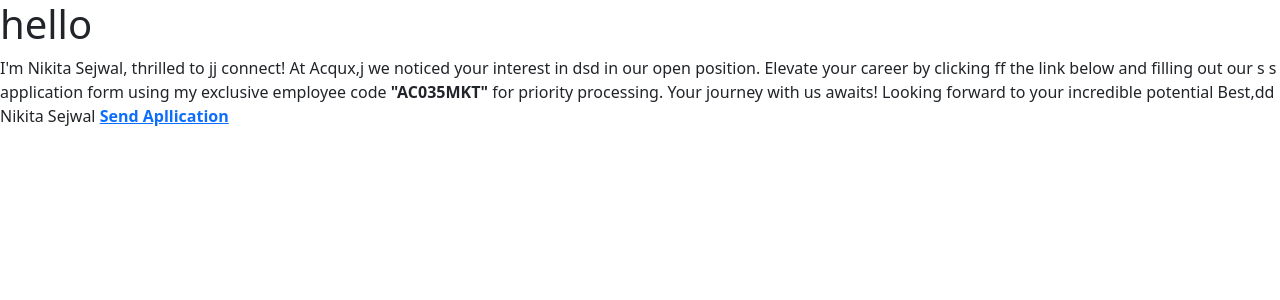
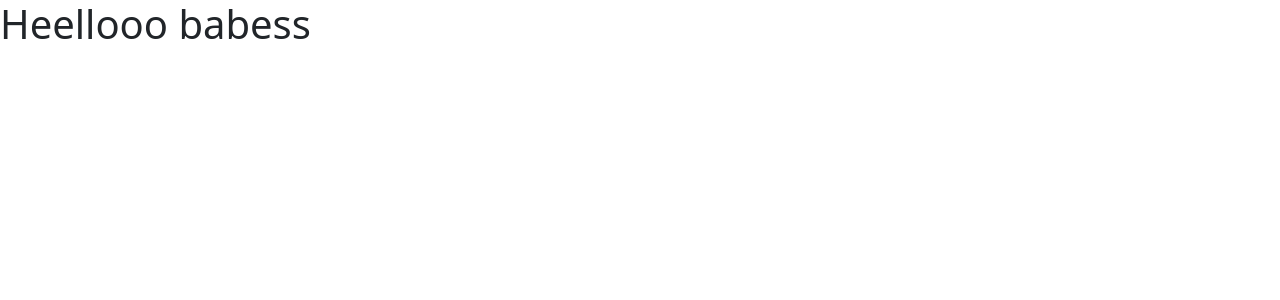
Before and after one commit to shivamsaini525/spotify_clone, a React (Vite) app in the folder movix/: page /playlist in a window 1280 px wide. Shown: the top 300 px of the page. Built offline with nearby package versions, Linux system fonts and the light colour scheme.

Commit message:
Router is steup

```diff
--- a/movix/src/App.jsx
+++ b/movix/src/App.jsx
@@ -1,20 +1,20 @@
 import React, { useEffect, useState } from 'react';
 import './App.css';
-
+import {BrowserRouter, Routes, Route} from 'react-router-dom';
+import Navbar from './components/Navbar';
 const App = () => {
 
 
   return (
     <>
-     <h1>hello</h1>
-      <p>I'm Nikita Sejwal, thrilled to jj connect! At Acqux,j we
-        noticed your interest in dsd in our open position. Elevate your
-        career by clicking ff the link below and filling out our s s  application
-        form using my exclusive employee code <b>"AC035MKT"</b> for priority processing. Your
-        journey with us awaits! Looking forward to your incredible potential Best,dd
-        Nikita Sejwal
-        <b> <a href="https://acqux.com/careers/">Send Apllication </a></b>
-      </p>
+    <div className="App">
+     <BrowserRouter>
+        <Routes>
+          <Route path="/" element={<div>hello</div>} />
+          <Route path="/playlist" element={<Navbar />} />
+        </Routes>
+     </BrowserRouter>
+     </div>
     </>
   );
 };
--- a/movix/src/components/Navbar.jsx
+++ b/movix/src/components/Navbar.jsx
@@ -0,0 +1,11 @@
+const Navbar=()=>{
+
+    return(
+        <>
+            <div>
+                <h1>Heellooo babess</h1>
+            </div>
+        </>
+    )
+}
+export default Navbar
```
